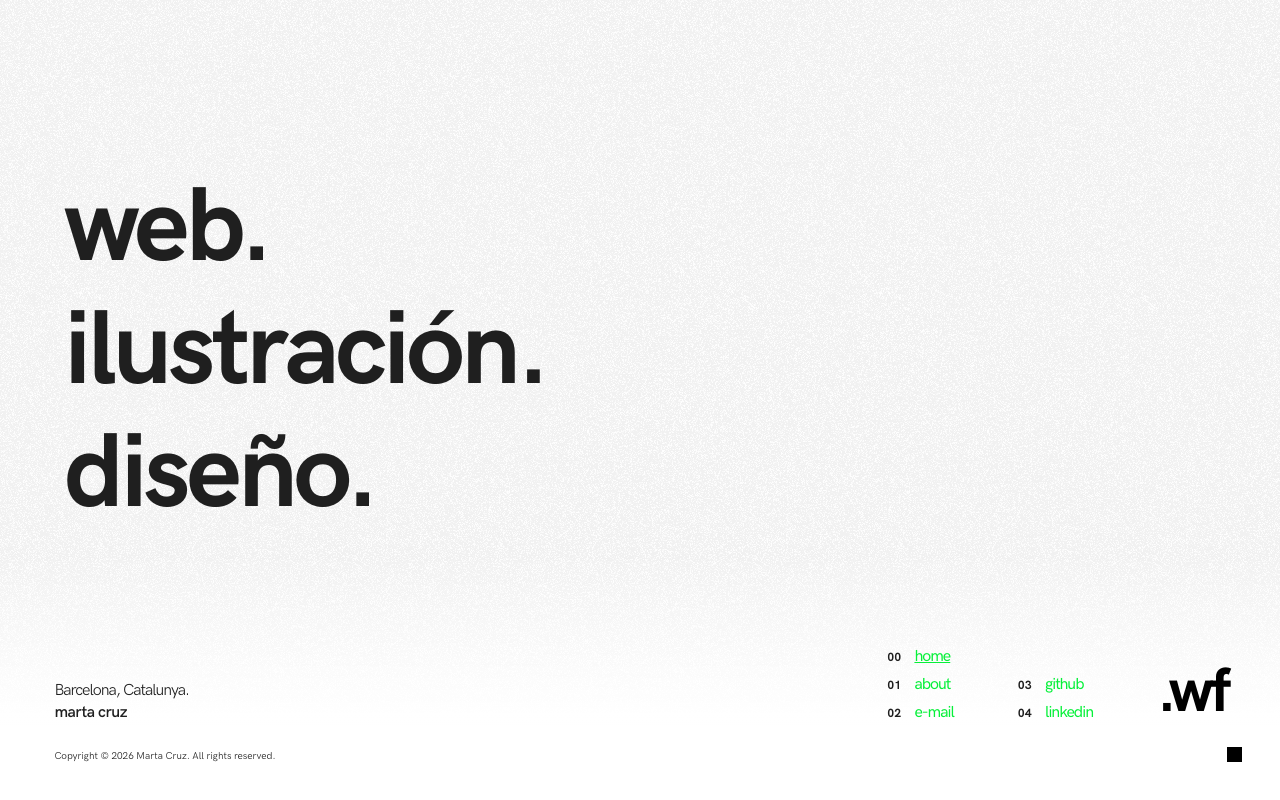
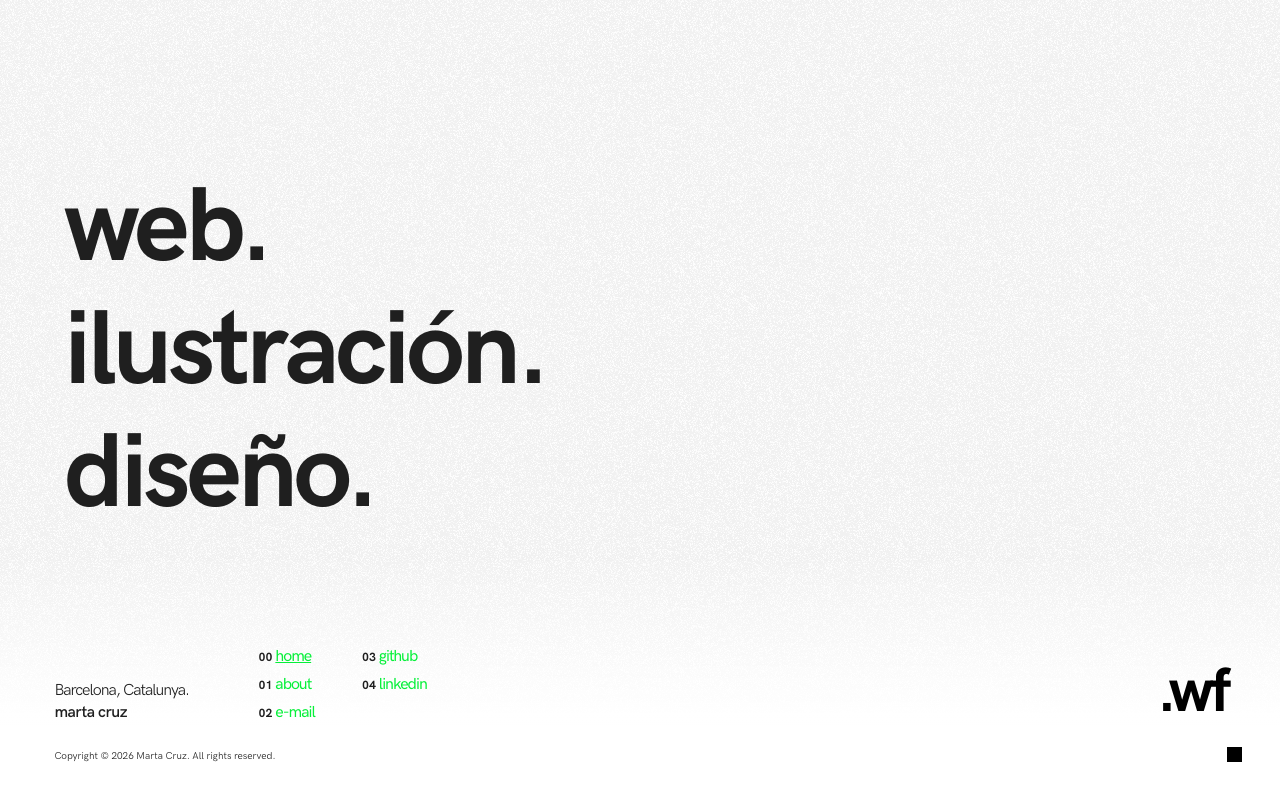
Before and after one commit to wavesforweirdos/wavesforweirdos, a React (Vite) app: page / in a window 1280 px wide. Built offline with nearby package versions, Linux system fonts and the light colour scheme.

Commit message:
refactor: unifica los dos <ul> del nav en un <ol> semántico con ::marker decimal-leading-zero

```diff
--- a/src/components/Nav/Nav.jsx
+++ b/src/components/Nav/Nav.jsx
@@ -8,43 +8,35 @@ function Nav() {
   return (
     <footer className="nav">
       <div className="nav__row">
-        <div className="nav__identity">
+        <address className="nav__identity">
           <p className="nav__location">Barcelona, Catalunya.</p>
           <p className="nav__name">{profile.name.toLowerCase()}</p>
-        </div>
+        </address>
 
-        <ul className="nav__links">
+        <ol className="nav__links" start="0">
           <li>
-            <span className="nav__index">00</span>
             <NavLink to="/" end>home</NavLink>
           </li>
           <li>
-            <span className="nav__index">01</span>
             <NavLink to="/about">about</NavLink>
           </li>
           <li>
-            <span className="nav__index">02</span>
             <a href={`mailto:${profile.contact.email}`}>e-mail</a>
           </li>
-        </ul>
-
-        <ul className="nav__links">
           <li>
-            <span className="nav__index">03</span>
             <a href={profile.contact.github} target="_blank" rel="noreferrer">github</a>
           </li>
           <li>
-            <span className="nav__index">04</span>
             <a href={profile.contact.linkedin} target="_blank" rel="noreferrer">linkedin</a>
           </li>
-        </ul>
+        </ol>
 
         <span className="nav__logo">.wf</span>
       </div>
 
-      <p className="nav__copyright">
+      <small className="nav__copyright">
         Copyright © {year} {profile.name}. All rights reserved.
-      </p>
+      </small>
       <span className="nav__dot" aria-hidden="true" />
     </footer>
   )
--- a/src/components/Nav/Nav.scss
+++ b/src/components/Nav/Nav.scss
@@ -21,12 +21,11 @@
     display: flex;
     flex-wrap: wrap;
     align-items: flex-end;
-    justify-content: space-between;
     gap: var(--space-3) var(--space-6);
   }
 
   &__identity {
-    margin-right: auto;
+    font-style: normal;
   }
 
   &__location,
@@ -47,28 +46,24 @@
   }
 
   &__links {
-    display: flex;
-    flex-direction: column;
-    gap: 0.25rem;
-    list-style: none;
+    margin-right: auto;
+    display: grid;
+    grid-auto-flow: column;
+    grid-template-rows: repeat(3, auto);
+    column-gap: var(--space-6);
+    row-gap: 0.25rem;
+    padding-left: 1.4rem;
+    list-style-type: decimal-leading-zero;
 
-    li {
-      display: flex;
-      gap: 0.3rem;
-      align-items: baseline;
-    }
+    li::marker {
+      content: counter(list-item, decimal-leading-zero) ' ';
+      color: var(--fg);
+      font-family: var(--font-display);
+      font-weight: 700;
+      font-size: 0.75rem;
     }
 
-  &__index {
-    display: inline-block;
-    min-width: 1.4rem;
-    color: var(--fg);
-    font-weight: 700;
-    font-size: 0.75rem;
-    text-align: left;
-  }
-
-  &__links a {
+    a {
       color: var(--accent);
       font-weight: 500;
       font-size: 1rem;
@@ -78,6 +73,7 @@
       &:hover,
       &.active {
         text-decoration: underline;
+      }
     }
   }
 
```
Lines whose indentation alone changed are shown as unchanged.
